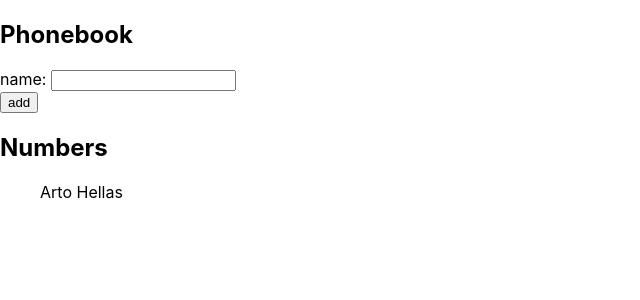
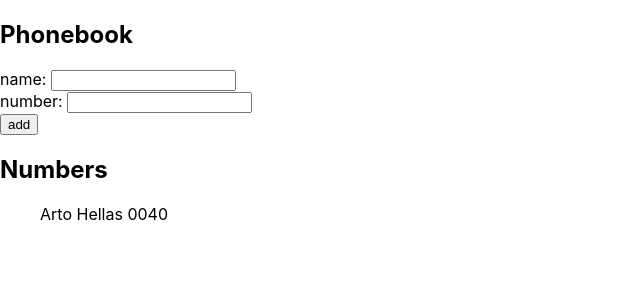
Before and after one commit to mirunavlc/fullstackopen, a React (Create React App) app in the folder part2/phonebook/: page / in a window 1280 px wide. Shown: the top 300 px of the page, without its empty margins (0-640 px from the left). Built offline with nearby package versions, Linux system fonts and the light colour scheme; the HTML template or start-up script is replaced by a standard one.

Commit message:
Ex. 2.8 of part2

```diff
--- a/part2/phonebook/src/App.js
+++ b/part2/phonebook/src/App.js
@@ -3,36 +3,48 @@ import { useState } from 'react'
 const Person = ({person}) =>
 {
   return (
-    <ul>{person.name}</ul>
+    <ul>{person.name} {person.number}</ul>
     )
 }
 
 
 const App = () => {
   const [persons, setPersons] = useState([
-    { name: 'Arto Hellas' }
+    { name: 'Arto Hellas' ,
+      number: '0040'}
   ])
   const [newName, setNewName] = useState('')
+  const [newNumber, setNewNumber] = useState('')
 
-  const handlePersonChange = (event)=>
+  const handleNameChange = (event)=>
   {
     console.log(event.target.value)
     setNewName(event.target.value)
   }
 
+  const handleNumberChange = (event)=>
+  {
+    console.log(event.target.value)
+    setNewNumber(event.target.value)
+  }
+
   const addPerson = (event)=>
   {
     event.preventDefault()
-    const duplication = persons.find((person)=> person.name===newName);
-    if(duplication!==undefined) {
+    const duplicationName = persons.find((person)=> person.name===newName);
+    const duplicationNo = persons.find((person)=> person.number===newNumber);
+    if(duplicationName!==undefined) {
       window.alert(`${newName} is already added to phonebook`)
       return;
     }
-    const newPerson = { name: newName }
-    console.log(newPerson, persons);
+    if(duplicationNo!==undefined) {
+      window.alert(`${newNumber} is already added to phonebook`)
+      return;
+    }
+    const newPerson = { name: newName, number: newNumber }
     setPersons(persons.concat(newPerson))
     setNewName('')
-
+    setNewNumber('')
   }
 
   return (
@@ -41,8 +53,9 @@ const App = () => {
       <h2>Phonebook</h2>
       <form onSubmit={addPerson}>
         <div>
-          name: <input value={newName} onChange={handlePersonChange}/>
+          name: <input value={newName} onChange={handleNameChange}/>
         </div>
+          number: <input value={newNumber} onChange={handleNumberChange}/>
         <div>
           <button type="submit">add</button>
         </div>
```
